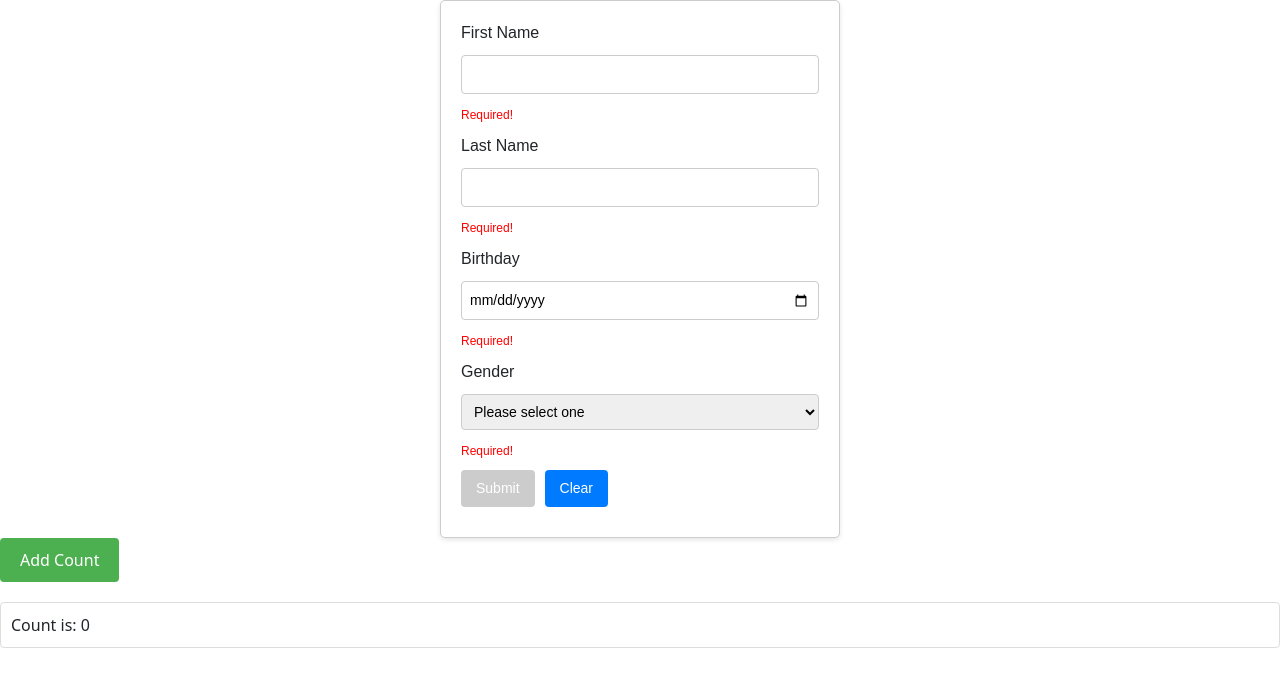
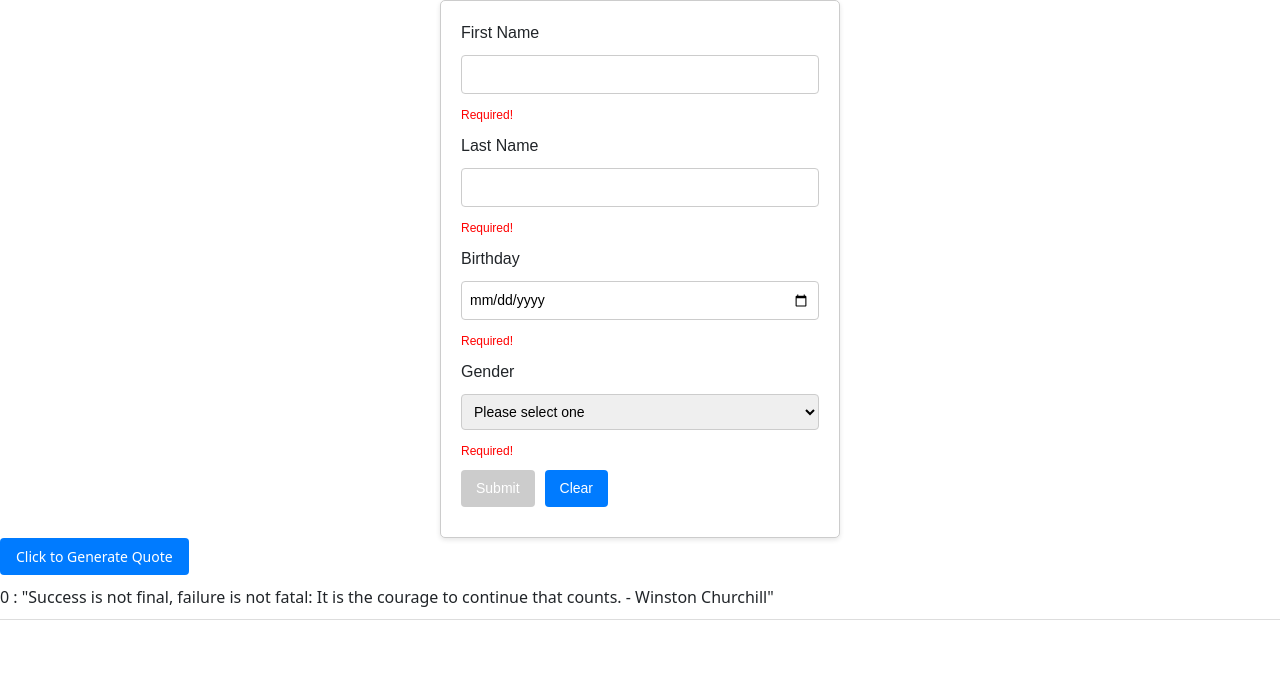
Before and after one commit to Marjorhi/ViteVue-Marjorie, a Vue app: page / in a window 1280 px wide. Shown: the top 686 px of the page. Built offline with nearby package versions, Linux system fonts and the light colour scheme.

Commit message:
Replacing count into quote

```diff
--- a/src/components/BaseLoop.vue
+++ b/src/components/BaseLoop.vue
@@ -1,9 +1,9 @@
 <template>
   <div>
-    <button @click="addCount" class="button">Add Count</button>
-    <div v-if="counts.length === 0" class="message">No counts yet.</div>
+    <button @click="addCount" class="button">Click to Generate Quote</button>
+    <div v-if="counts.length === 0" class="message">No quotes yet.</div>
     <div v-else v-for="(c, index) in counts" :key="index" class="count-container">
-      Count is: {{ c }}
+      {{ c }} : "{{ generateQuote() }}"
     </div>
   </div>
 </template>
@@ -11,37 +11,62 @@
 <script setup>
 import { ref } from 'vue'
 
-// reactive state
+// Quotes array
+const quotes = [
+  "Success is not final, failure is not fatal: It is the courage to continue that counts. - Winston Churchill",
+  "The only way to do great work is to love what you do. - Steve Jobs",
+  "Believe you can and you're halfway there. - Theodore Roosevelt",
+  "We cannot solve problems with the kind of thinking we employed when we came up with them. Albert Einstein",
+  "Learn as if you will live forever, live like you will die tomorrow. — Mahatma Gandhi",
+  "When you change your thoughts, remember to also change your world. —Norman Vincent Peale",
+  "Nature has given us all the pieces required to achieve exceptional wellness and health, but has left it to us to put these pieces together. —Diane McLaren"
+]
+
+// Reactive state
 const counts = ref([0])
 
-// functions that mutate state and trigger updates
+// Function to generate a random quote
+function generateQuote() {
+  const randomIndex = Math.floor(Math.random() * quotes.length)
+  return quotes[randomIndex]
+}
+
+// Function that adds count and generates a quote
 function addCount() {
   counts.value.push(counts.value[counts.value.length - 1] + 1)
 }
 </script>
 
-<style>
+
+<style scoped>
 .button {
-  background-color: #4CAF50;
+  background-color: #007bff;
   color: white;
-  padding: 10px 20px;
-  font-size: 16px;
-  cursor: pointer;
   border: none;
   border-radius: 4px;
-  margin-bottom: 10px;
+  padding: 8px 16px;
+  font-size: 14px;
+  cursor: pointer;
 }
 
 .message {
-  font-size: 18px;
   color: #777;
+  font-style: italic;
   margin-top: 10px;
 }
 
 .count-container {
   margin-top: 10px;
-  padding: 10px;
-  border: 1px solid #ddd;
-  border-radius: 4px;
+  border-bottom: 1px solid #ddd;
+  padding-bottom: 10px;
+}
+
+.count {
+  font-weight: bold;
+}
+
+.quote {
+  color: #555;
+  font-style: italic;
 }
 </style>
```
